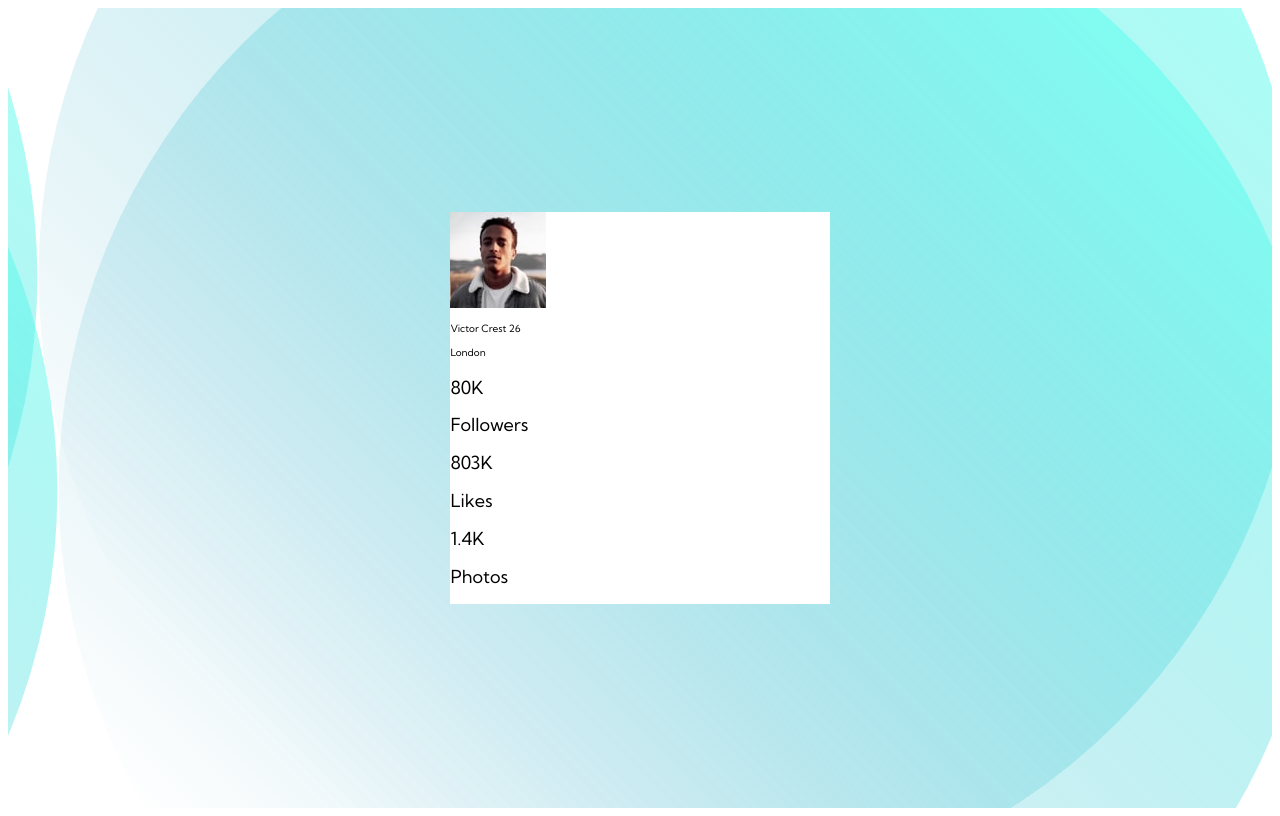
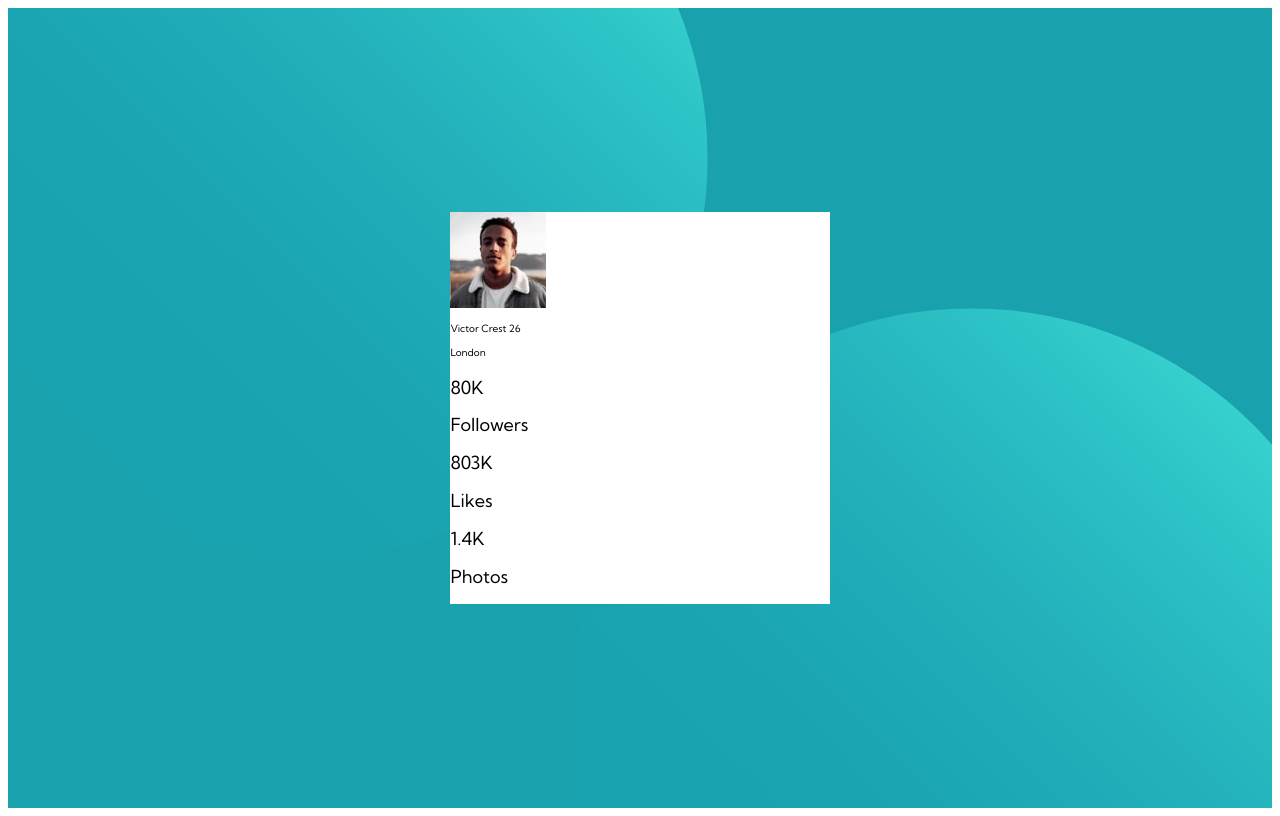
Before and after one commit to agausha/profile-card-component, a plain HTML site: page index.html in a window 1280 px wide. Drawn offline with Linux system fonts and the light colour scheme.

Commit message:
Adjust background svgs

```diff
--- a/sass/_layout.scss
+++ b/sass/_layout.scss
@@ -4,7 +4,8 @@
   align-items: center;
   height: 100vh;
 
-  background: url(/images/bg-pattern-top.svg) top -15rem left 5rem,
-    url(/images/bg-pattern-top.svg) bottom -10rem right -3rem;
-  background-size: cover;
+  background: url(/images/bg-pattern-top.svg) top -25rem left -10rem no-repeat,
+    url(/images/bg-pattern-top.svg) bottom -30rem right -10rem no-repeat;
+  background-size: contain;
+  background-color: $color-primary-Dark-cyan;
 }
```
Also changed, not shown: css/main.css, css/main.min.css, 2 other files.
